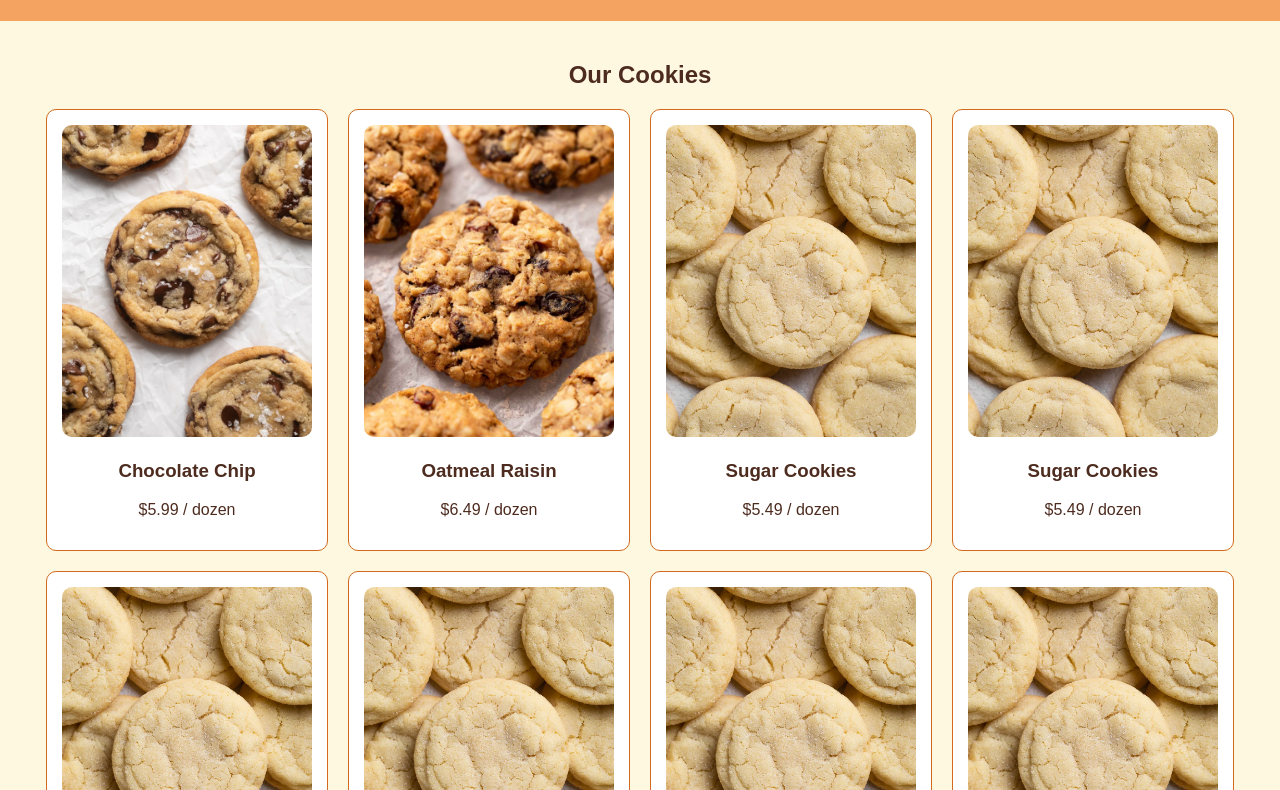
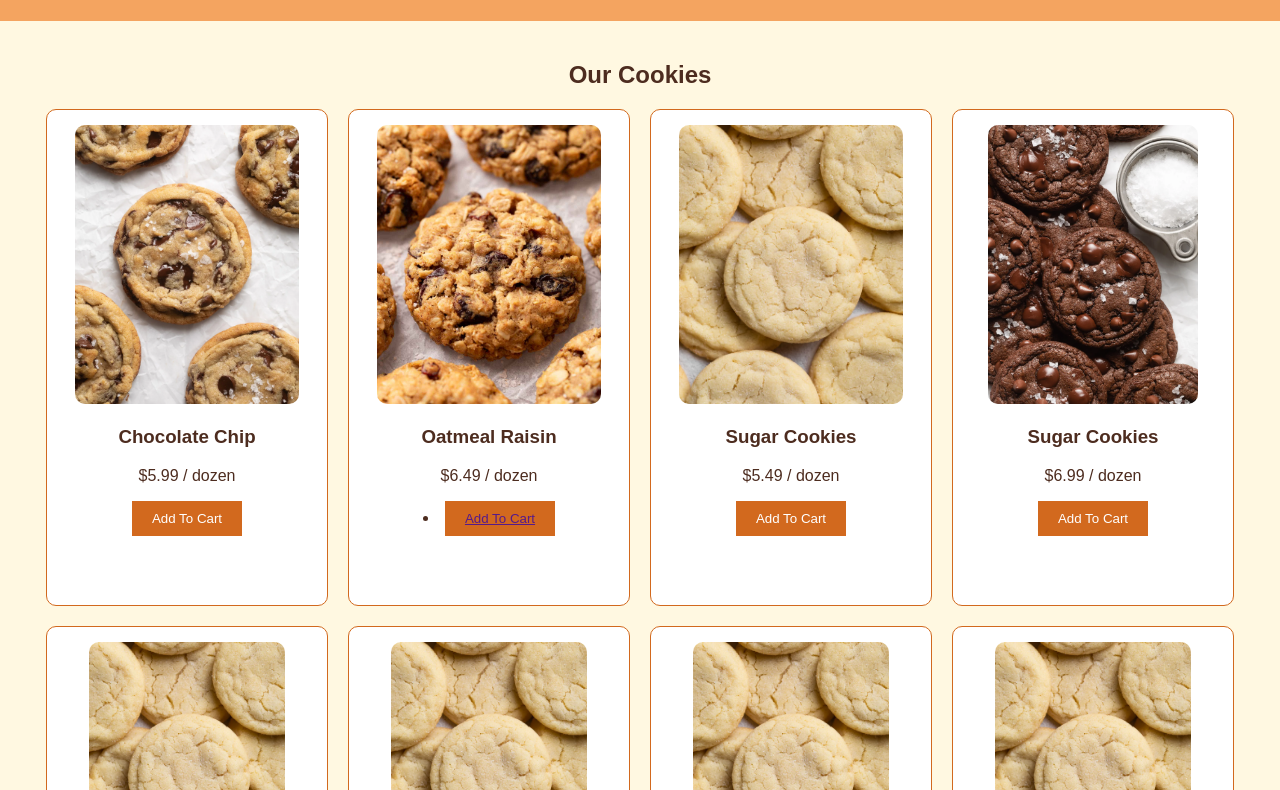
Before and after one commit to Rhombu123/cookieWebsite, a plain HTML site: page index.html in a window 1280 px wide. Shown: the part 233-1023 px from the top of the page. Drawn offline with Linux system fonts and the light colour scheme.

Commit message:
img and buttons added

```diff
--- a/assets/css/style.css
+++ b/assets/css/style.css
@@ -62,7 +62,7 @@ nav ul li  {
 .product img {
     max-width: 100%;
     border-radius: 10px;
-    max-height: 100%;
+    max-height: 60%;
 }
 footer {
     background-color: #d2691e;
@@ -79,6 +79,20 @@ div {
     text-align: center;
 }
 
+button{
+    background-color: #d2691e;
+    color: white;
+    border: none;
+    padding: 10px 20px;
+    text-align: center;
+    text-decoration: none;
+    display: inline-block;
+}
+
+
+button :hover{
+    background-color: #f4a460;
+}
 
 @media (max-width: 768px) {
     .products {
--- a/index.html
+++ b/index.html
@@ -15,12 +15,13 @@
 
     <nav>
          <ul>
-             <li><a href="#products">Our Cookies</a></li>
+             <li><a href="">Our Cookies</a></li>
              <li><a href="#testimonials">Testimonials</a></li>
              <li><a href="#contact">Contact Us</a></li>
+             <li><a href="/addCart.html">Sign Up</a></li>
+             <li><a href="">Log In</a></li>
          </ul>
     </nav>
-
 
     <div class="container" id="products">
         <h2>Our Cookies</h2>
@@ -29,21 +30,25 @@
                 <img src="/assets/img/BrownButterCCC-BP-12-1.webp" alt="Chocolate Chip Cookies">
                 <h3>Chocolate Chip</h3>
                 <p>$5.99 / dozen</p>
+                <button>Add To Cart</button>
             </div>
             <div class="product">
                 <img src="assets/img/oatmeal-raisin-cookies.jpg" alt="Oatmeal Raisin Cookies">
                 <h3>Oatmeal Raisin</h3>
                 <p>$6.49 / dozen</p>
+                <li><button><a href="">Add To Cart</a></button></li>
             </div>
             <div class="product">
                 <img src="assets/img/SugarCookiesRecipe.webp" alt="Sugar Cookies">
                 <h3>Sugar Cookies</h3>
                 <p>$5.49 / dozen</p>
+                <button>Add To Cart</button>
             </div>
             <div class="product">
-                <img src="assets/img/SugarCookiesRecipe.webp" alt="Sugar Cookies">
+                <img src="assets/img/ChocolateChocolateChipCookies-BP-1.webp" alt="Sugar Cookies">
                 <h3>Sugar Cookies</h3>
-                <p>$5.49 / dozen</p>
+                <p>$6.99 / dozen</p>
+                <button>Add To Cart</button>
             </div>
             <div class="product">
                 <img src="assets/img/SugarCookiesRecipe.webp" alt="Sugar Cookies">
```
Also changed, not shown: addCart.html (added), assets/img/ChocolateChocolateChipCookies-BP-1.webp (added).
